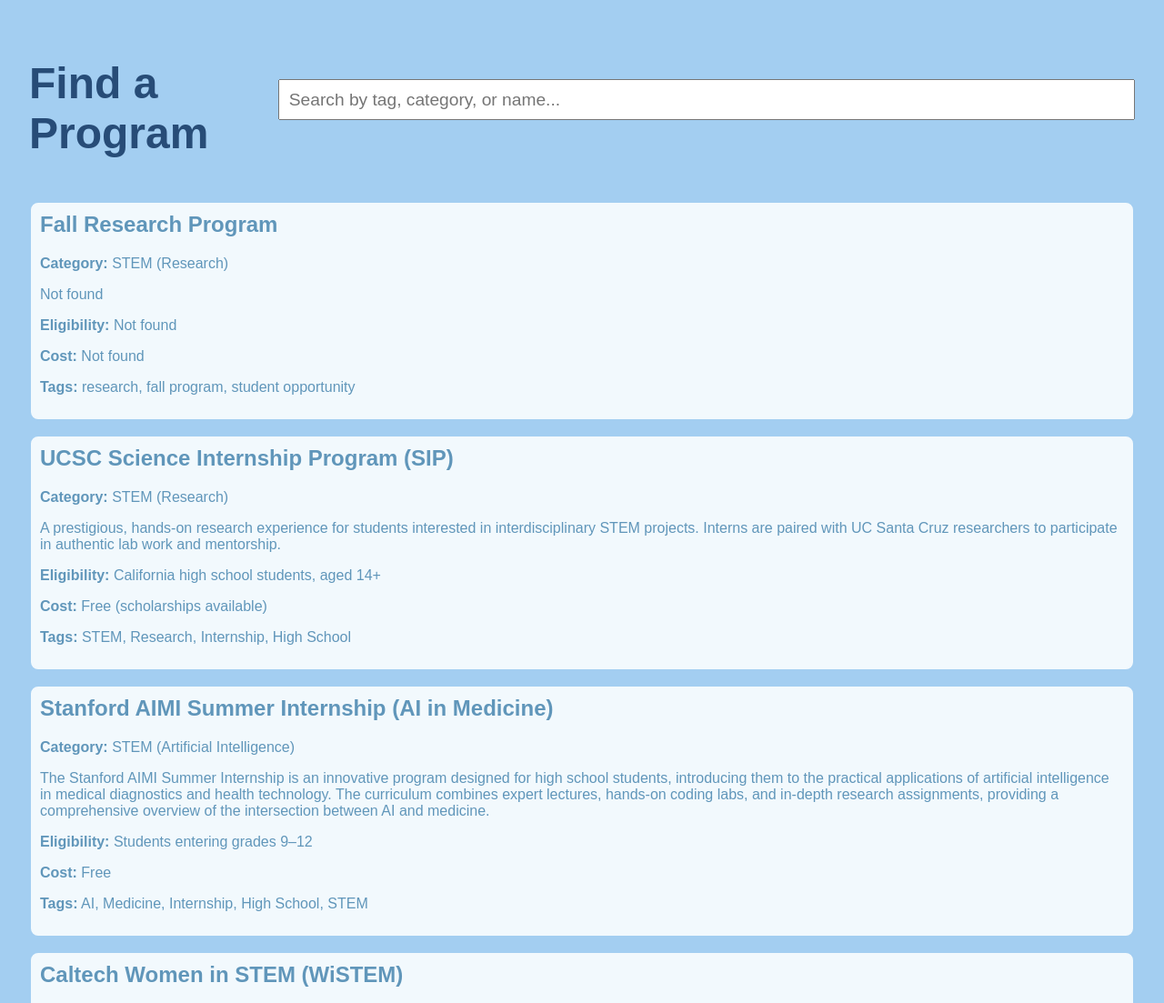
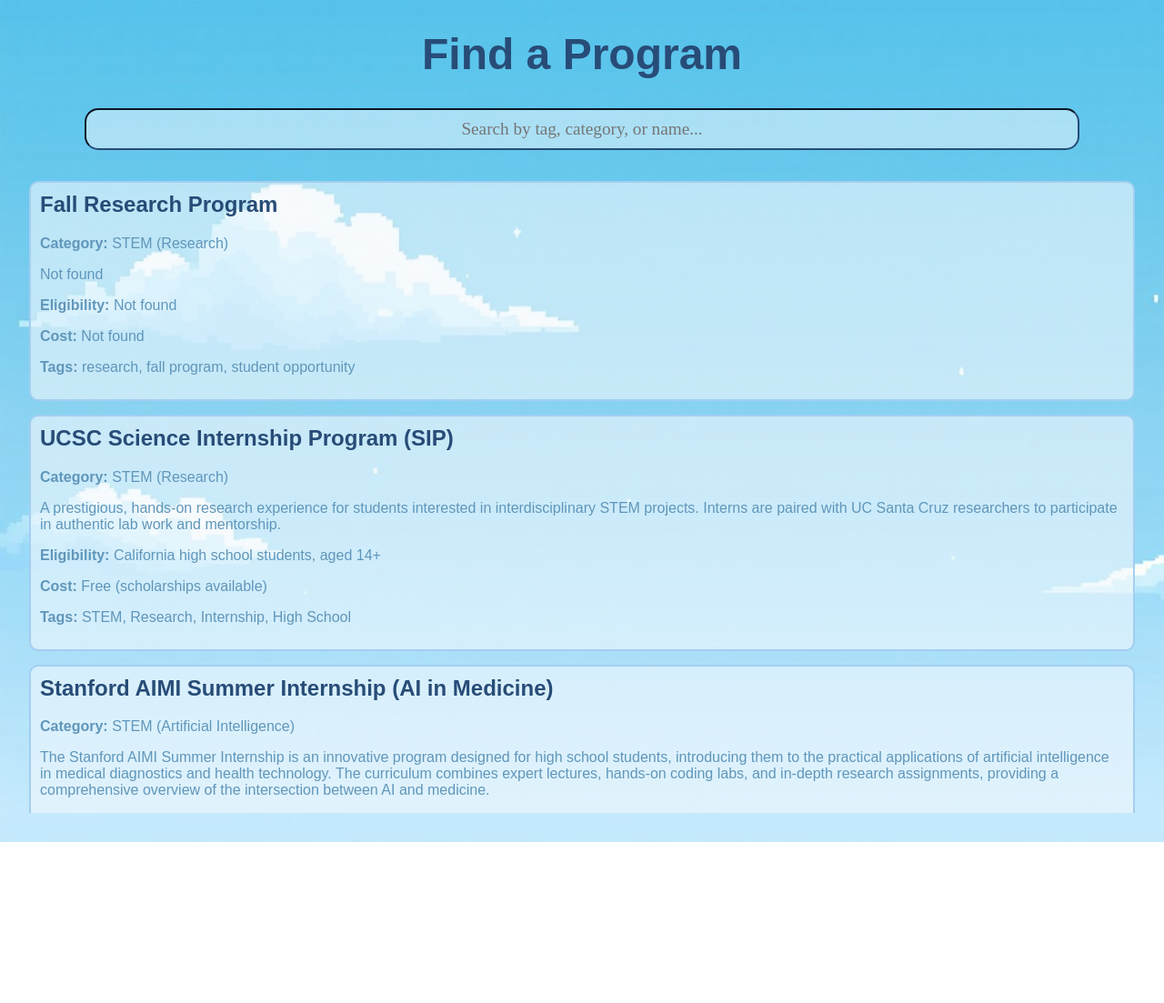
Before and after one commit to ObabiniasAreAwesome/FindAProgram, a website: page index.html in a window 1280 px wide. Shown: the top 1103 px of the page at 91% size. After the commit the page ends 926 px from the top, so only its background shows below. Drawn offline with Linux system fonts and the light colour scheme; a web font is replaced by a local one.

Commit message:
finished css?

```diff
--- a/index.css
+++ b/index.css
@@ -7,33 +7,62 @@
     src: url("fonts/IBM_Plex_Mono,Poppins,Red_Hat_Display,Space_Mono/IBM_Plex_Mono/IBMPlexMono-SemiBold.ttf");
 }
 body {
+    background-image: url("imgs/indexBg3.jpg");
+    background-repeat: no-repeat;
+    background-size: cover;
     font-family: "Poppins", sans-serif;
     margin: 2em;
-    background-color: #a3cef1;
-    color: #6096ba;
+    /*background-color: #a3cef1;
+    color: #6096ba;*/
 }
-.Heading{
+div {
     align-items: center;
+    justify-content: center;
 }
 .program {
     border: 2px solid #a3cef1;
     border-radius: 10px;
     padding: 10px;
     margin: 15px 0;
-    background-color: #f2f9fd;
+    background-color: #f2f9fd99;
+    color:#6096ba;
 }
 .program h2 {
     margin-top: 0;
     font-family: "IBM_Plex_Mono", sans-serif;
+    color: #274c77;
 }
 input {
-    width: 97%;
+    width: 90%;
     padding: 0.5em;
     font-size: 1.2em;
-    margin-bottom:1em
+    margin-bottom:1em;
+    color: #274c77;
+    font-family: "Poppins";
+    border-color: #274c77;
+    text-align: center;
+    box-sizing: border-box;
+    border-radius: 15px;
+    background-color: #f2f9fd80;
 }
 h1 {
     color: #274c77;
     font-size: 48px;
     font-family: "IBM_Plex_Mono", sans-serif;
+    text-align: center;
 }
+.center {
+    width: 100%;
+    margin: 0 auto;
+    align-items: center;
+    justify-content: center;
+}
+.scroll {
+    height: 710px;
+    width: 100%;
+    overflow: scroll;
+    overflow-x: hidden;
+}
+.top {
+    text-align: center;
+}
--- a/index.html
+++ b/index.html
@@ -6,12 +6,13 @@
     <link rel="stylesheet" href="index.css">
 </head>
 <body>
-    <div style="display: flex" class="Heading">
-    <h1>Find a Program</h1>
-    <input type="text" id="searchInput" placeholder="Search by tag, category, or name...">
+    <div class="center">
+        <div class="top">
+            <h1>Find a Program</h1>
+            <input type="text" id="searchInput" placeholder="Search by tag, category, or name...">
+        </div>
+        <div id="results" class="scroll"></div>
     </div>
-    <div id="results"></div>
-
     <script src="script.js"></script>
 </body>
 </html>
--- /dev/null
+++ b/package.json
@@ -0,0 +1,5 @@
+{
+  "dependencies": {
+    "ogl": "^1.0.11"
+  }
+}
```
Also changed, not shown: imgs/indexBg.jpg (added), imgs/indexBg2.jpg (added), imgs/indexBg3.jpg (added), 3 other files.
